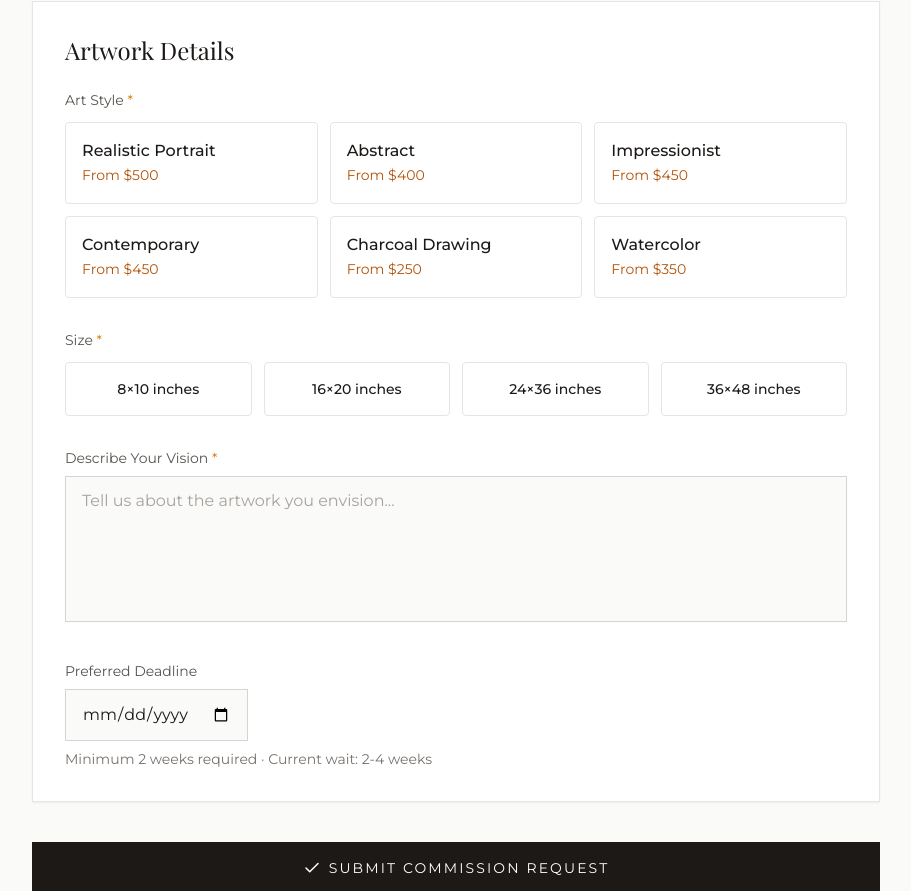
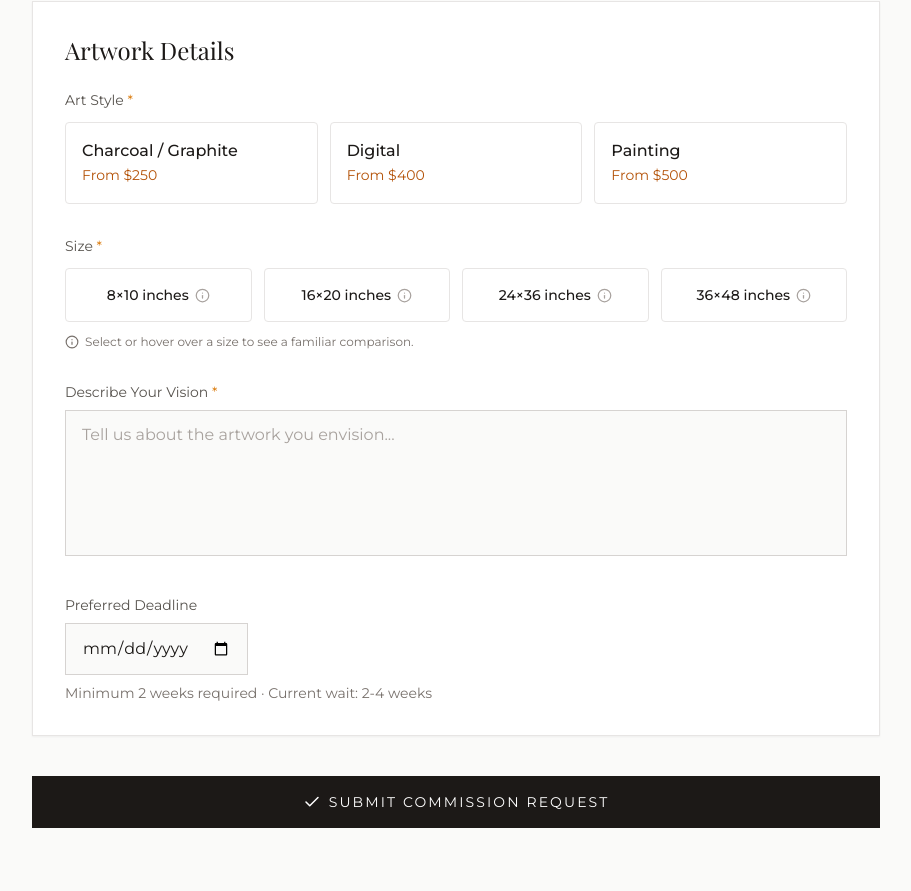
Before and after one commit to lighthouse-bit/Citadel, a React (Vite) app in the folder client/: page /commission in a window 1280 px wide. Shown: the part 1305-2196 px from the top of the page, without its empty margins (184-1095 px from the left). Built offline with nearby package versions, Linux system fonts and the light colour scheme; no server answers.

Commit message:
refine bespoke artwork options

```diff
--- a/client/src/pages/Commission.jsx
+++ b/client/src/pages/Commission.jsx
@@ -44,19 +44,16 @@ const Commission = () => {
   }, [user]);
 
   const artStyles = [
-    { id: 'realistic',     name: 'Realistic Portrait', basePrice: 500 },
-    { id: 'abstract',      name: 'Abstract',           basePrice: 400 },
-    { id: 'impressionist', name: 'Impressionist',      basePrice: 450 },
-    { id: 'contemporary',  name: 'Contemporary',       basePrice: 450 },
-    { id: 'charcoal',      name: 'Charcoal Drawing',   basePrice: 250 },
-    { id: 'watercolor',    name: 'Watercolor',         basePrice: 350 },
+    { id: 'charcoal', name: 'Charcoal / Graphite', basePrice: 250 },
+    { id: 'digital',  name: 'Digital',             basePrice: 400 },
+    { id: 'painting', name: 'Painting',            basePrice: 500 },
   ];
 
   const sizes = [
-    { id: 'small',  name: '8×10 inches',  multiplier: 1   },
-    { id: 'medium', name: '16×20 inches', multiplier: 1.8 },
-    { id: 'large',  name: '24×36 inches', multiplier: 2.5 },
-    { id: 'xlarge', name: '36×48 inches', multiplier: 3.5 },
+    { id: 'small',  name: '8×10 inches',  multiplier: 1,   comparison: 'About the size of a sheet of printer paper' },
+    { id: 'medium', name: '16×20 inches', multiplier: 1.8, comparison: 'About the size of a medium throw pillow' },
+    { id: 'large',  name: '24×36 inches', multiplier: 2.5, comparison: 'About the size of a standard movie poster' },
+    { id: 'xlarge', name: '36×48 inches', multiplier: 3.5, comparison: 'About the size of a large wall mirror' },
   ];
 
   const onDrop = (acceptedFiles, rejectedFiles) => {
@@ -477,18 +474,32 @@ const Commission = () => {
                       key={size.id}
                       type="button"
                       onClick={() => setFormData({ ...formData, size: size.id })}
-                      className={`p-4 border text-center transition-all duration-300 rounded ${
+                      aria-describedby={`size-hint-${size.id}`}
+                      className={`group relative p-4 border text-center transition-all duration-300 rounded ${
                         formData.size === size.id
                           ? 'border-amber-600 bg-amber-50 shadow-sm'
                           : 'border-stone-200 hover:border-amber-400 bg-white'
                       }`}
                     >
-                      <span className="block text-stone-900 font-medium text-sm">
+                      <span className="flex items-center justify-center gap-1.5 text-stone-900 font-medium text-sm">
                         {size.name}
+                        <Info size={15} aria-hidden="true" className="shrink-0 text-stone-400 group-hover:text-amber-700 group-focus:text-amber-700" />
+                      </span>
+                      <span
+                        id={`size-hint-${size.id}`}
+                        role="tooltip"
+                        className="pointer-events-none absolute bottom-[calc(100%+0.5rem)] left-1/2 z-20 w-44 -translate-x-1/2 rounded bg-stone-900 px-3 py-2 text-xs font-normal leading-relaxed text-white opacity-0 shadow-lg transition-opacity group-hover:opacity-100 group-focus:opacity-100"
+                      >
+                        {size.comparison}
+                        <span className="absolute left-1/2 top-full -translate-x-1/2 border-4 border-transparent border-t-stone-900" />
                       </span>
                     </button>
                   ))}
                 </div>
+                <p className="mt-3 flex items-center gap-1.5 text-xs text-stone-500">
+                  <Info size={14} aria-hidden="true" />
+                  Select or hover over a size to see a familiar comparison.
+                </p>
               </div>
 
               {/* Description */}
```
Also changed, not shown: 1 other file (tests, documents, lock files or other folders).
